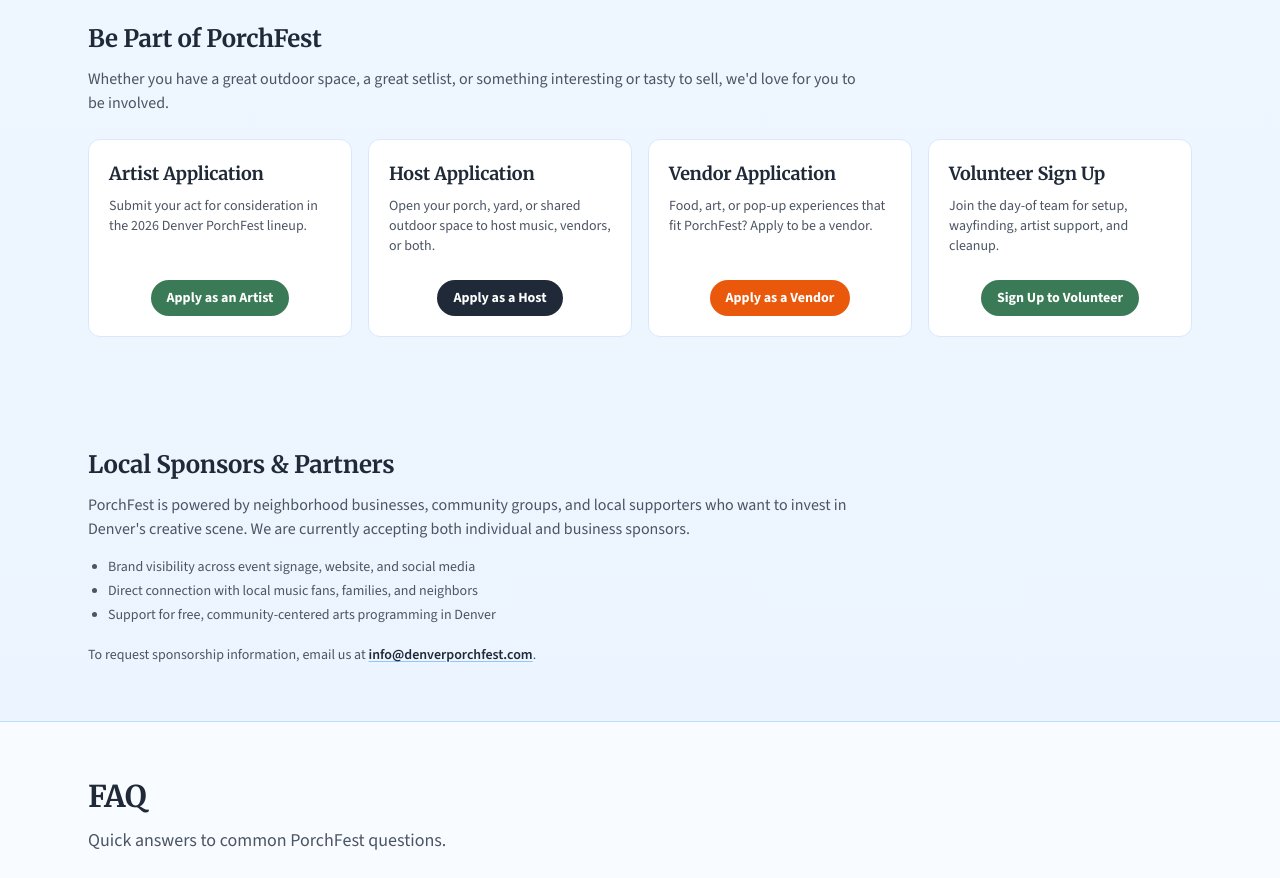
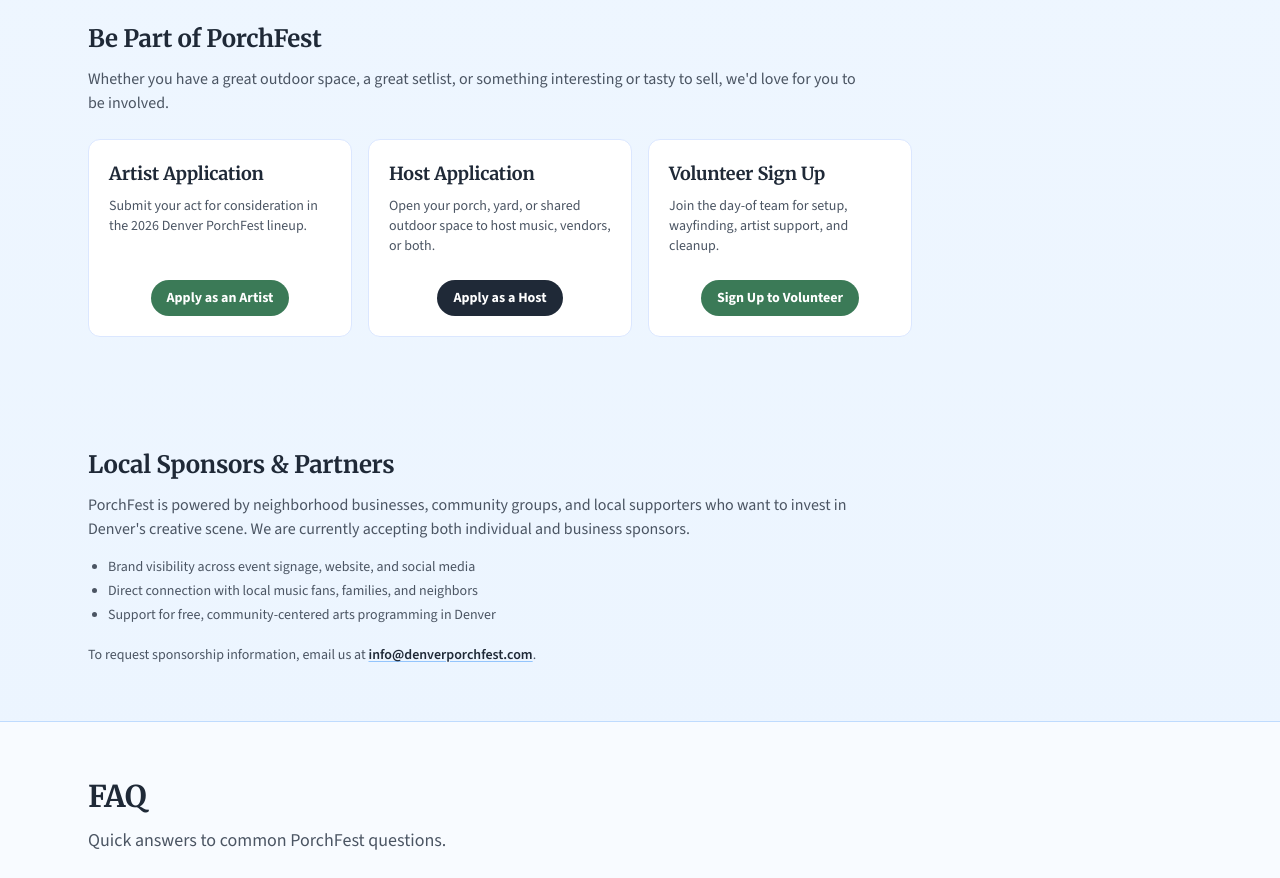
Before and after one commit to the97bradley/denver-porchfest, a Next.js app: page / in a window 1280 px wide. Shown: the part 1780-2658 px from the top of the page. Built offline with nearby package versions, Linux system fonts and the light colour scheme; no server answers.

Commit message:
Remove vendor application tile and button from site

```diff
--- a/src/app/page.tsx
+++ b/src/app/page.tsx
@@ -5,8 +5,6 @@ const hostApplicationUrl =
   "https://docs.google.com/forms/d/1hZONc8KKvk603YW_So8A-0rJE1hCDzx5L_8iI3HjKRs/viewform";
 const bandApplicationUrl =
   "https://docs.google.com/forms/d/1S-mjWFTPde5L7l3qbkOzy-jtTKCzqIQLMw0alEM5zAE/viewform";
-const vendorApplicationUrl =
-  "https://docs.google.com/forms/d/e/1FAIpQLSdGGqud2IjV89O56-1SNxvxg5SW1Ubai81aGt7Ucf4IgLAdmw/viewform?usp=publish-editor";
 const volunteerApplicationUrl =
   "https://docs.google.com/forms/d/e/1FAIpQLSckxCBSKunojnMD4xJ6aPeT5kTfH2zpEGIpAtIogYNvz8yVhQ/viewform?usp=publish-editor";
 const eventSettings = {
@@ -294,22 +292,6 @@ export default async function Home() {
             </article>
 
             <article className="flex h-full flex-col rounded-xl border border-[#dbe7ff] bg-white p-5">
-              <h3 className="text-lg font-semibold text-[#1f2937]">Vendor Application</h3>
-              <p className="mt-2 flex-1 text-sm text-[#4b5563]">
-                Food, art, or pop-up experiences that fit PorchFest?
-                Apply to be a vendor.
-              </p>
-              <a
-                href={vendorApplicationUrl}
-                target="_blank"
-                rel="noreferrer"
-                className="mt-6 inline-flex w-fit self-center rounded-full bg-[#ea580c] px-4 py-2 text-sm font-bold text-white transition hover:bg-[#c2410c]"
-              >
-                Apply as a Vendor
-              </a>
-            </article>
-
-            <article className="flex h-full flex-col rounded-xl border border-[#dbe7ff] bg-white p-5">
               <h3 className="text-lg font-semibold text-[#1f2937]">Volunteer Sign Up</h3>
               <p className="mt-2 flex-1 text-sm text-[#4b5563]">
                 Join the day-of team for setup, wayfinding, artist support, and cleanup.
```
